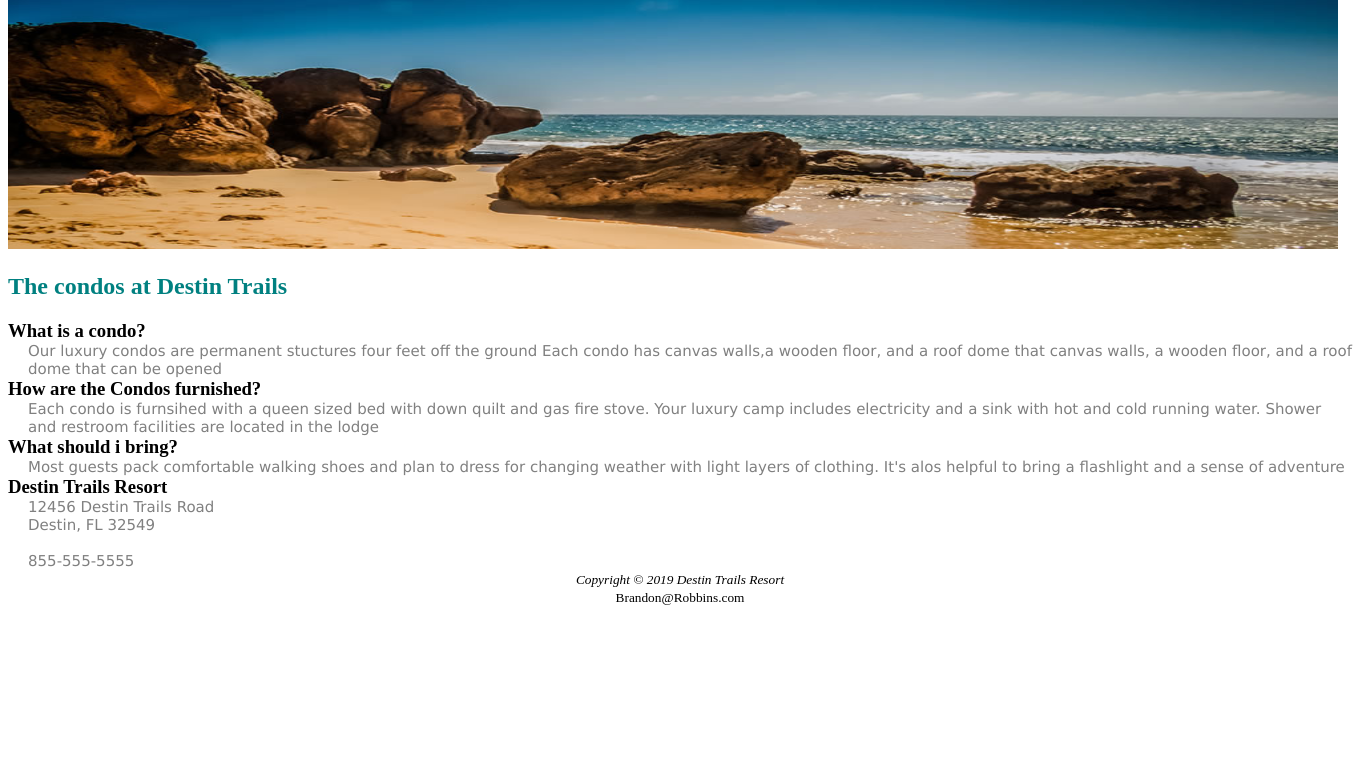
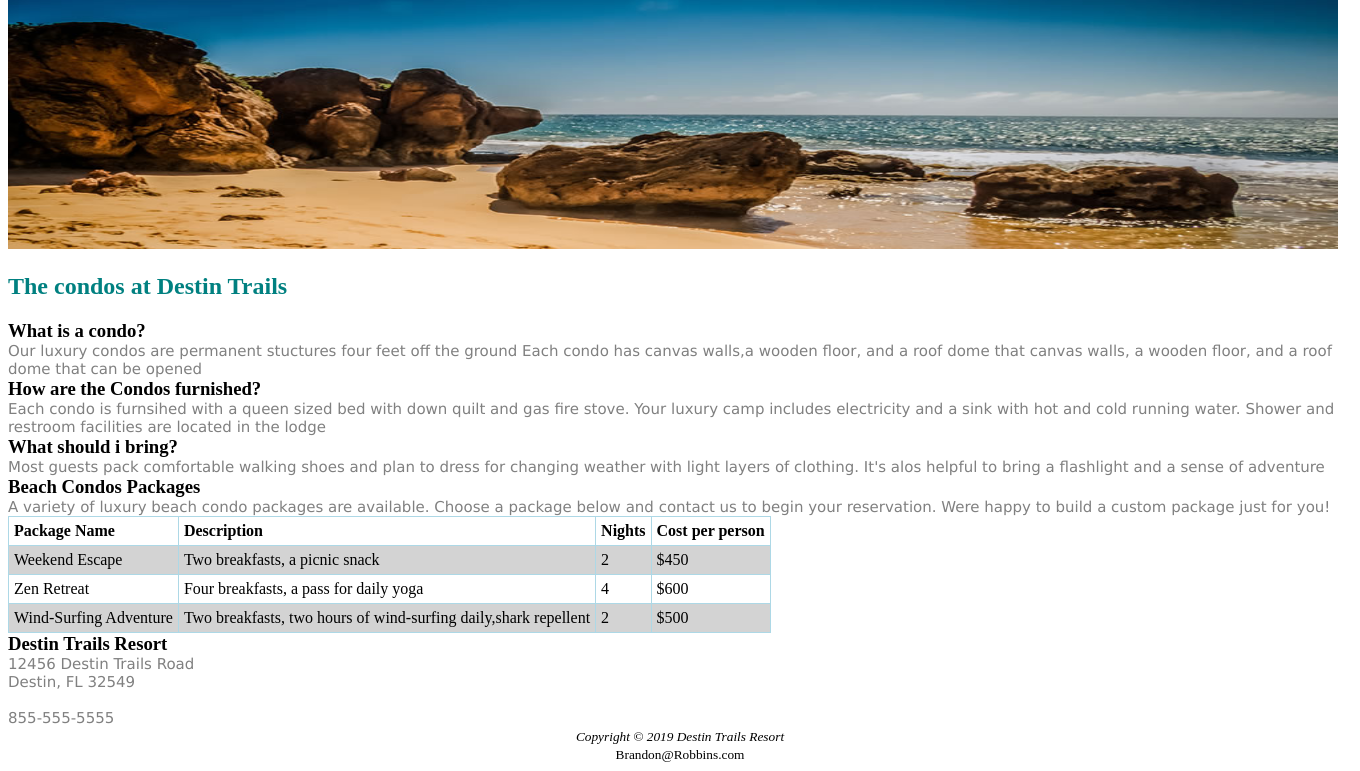
Before and after one commit to robbinsbrandon1/assignments, a PHP site: page /Condos.html in a window 1360 px wide. Shown: the part 172-943 px from the top of the page. Before the commit the page ends 777 px from the top, so only its background shows below. Run offline with PHP 8.4, Linux system fonts and the light colour scheme.

Commit message:
Assignment 2

```diff
--- a/Condos.html
+++ b/Condos.html
@@ -31,6 +31,42 @@ in the lodge</p>
 changing weather with light layers of clothing. It's alos helpful to
 bring a flashlight and a sense of adventure</p>
 
+<h3>Beach Condos Packages </h3>
+<p>A variety of luxury beach condo packages are available.
+  Choose a package below and contact us to begin your reservation. Were happy
+  to build a custom package just for you!
+</p>
+
+<table>
+  <tr>
+    <th>Package Name</th>
+    <th colspan="1">Description</th>
+    <th> Nights</th>
+    <th> Cost per person</th>
+  </tr>
+  <tr class = "myclass">
+    <td>Weekend Escape</td>
+    <td>Two breakfasts, a picnic snack</td>
+    <td>2</td>
+    <td> $450</td>
+  </tr>
+  <tr>
+  	<td>Zen Retreat</td>
+    <td>Four breakfasts, a pass for daily yoga</td>
+    <td>4</td>
+    <td> $600</td>
+  </tr>
+   <tr class = "myclass">
+  	<td>Wind-Surfing Adventure</td>
+    <td>Two breakfasts, two hours of wind-surfing daily,shark repellent</td>
+    <td>2</td>
+    <td> $500</td>
+  </tr>
+
+
+
+</table>
+
 
 <h3>Destin Trails Resort</h3>
 <p>12456 Destin Trails Road<br> Destin, FL 32549<br></p><br>
--- a/style.css
+++ b/style.css
@@ -36,7 +36,25 @@ p {
   color: grey;
   margin: 0;
   margin-left: 20px;
+ display: table-row;
 }
+table, th, td {
+  border: 1px solid Lightblue;
+  border-collapse: collapse;
+
+}
+th, td {
+  padding: 5px;
+  text-align: left;
+
+}
+.myclass {
+ background-color: lightgrey;
+ }
+ form  { display: table;      }
+
+ label { display: table-cell; }
+ input { display: table-cell; }
 
 header {
  height:100px;
```
Also changed, not shown: reservations.html (added, +69 -0 lines).
